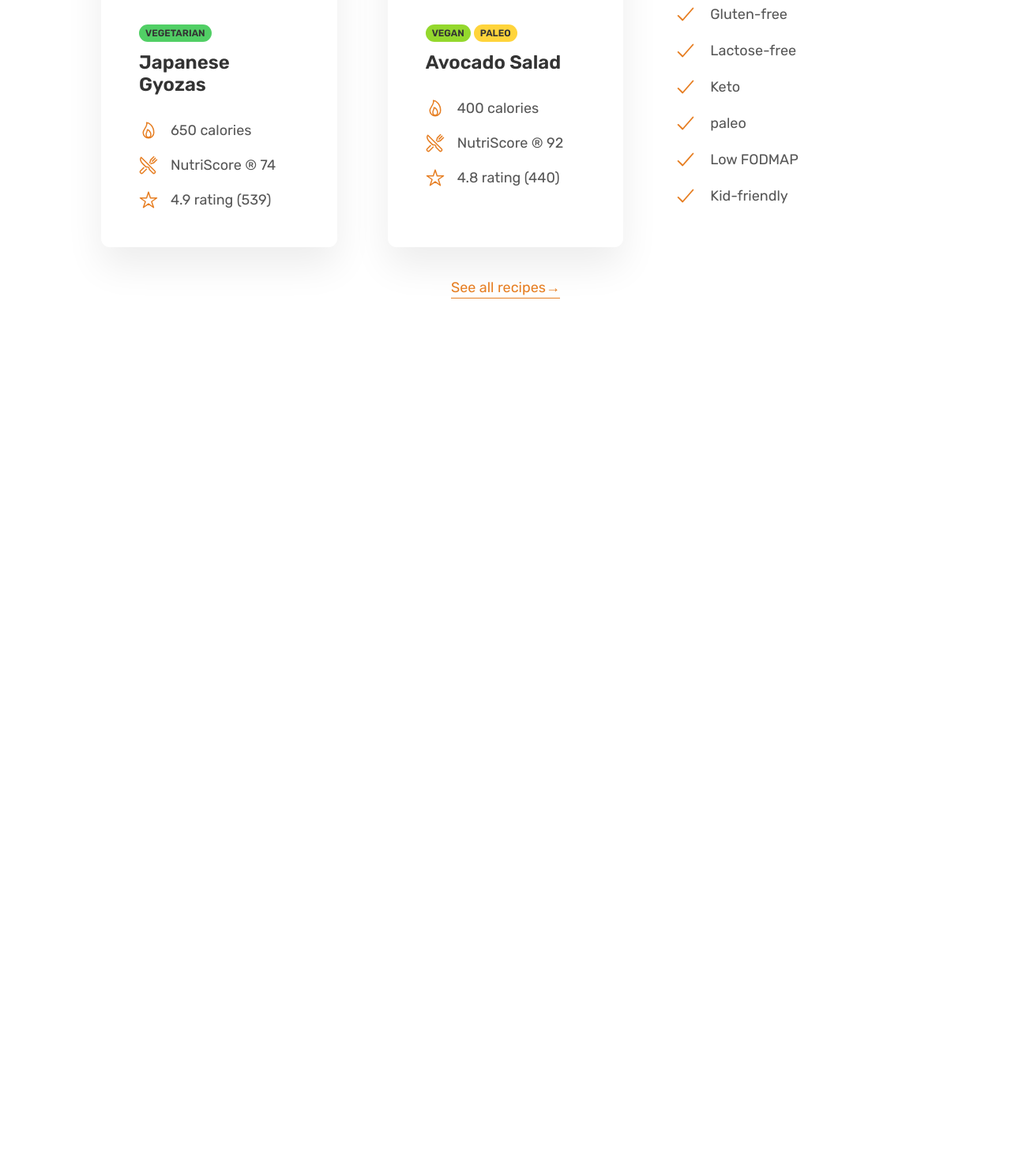
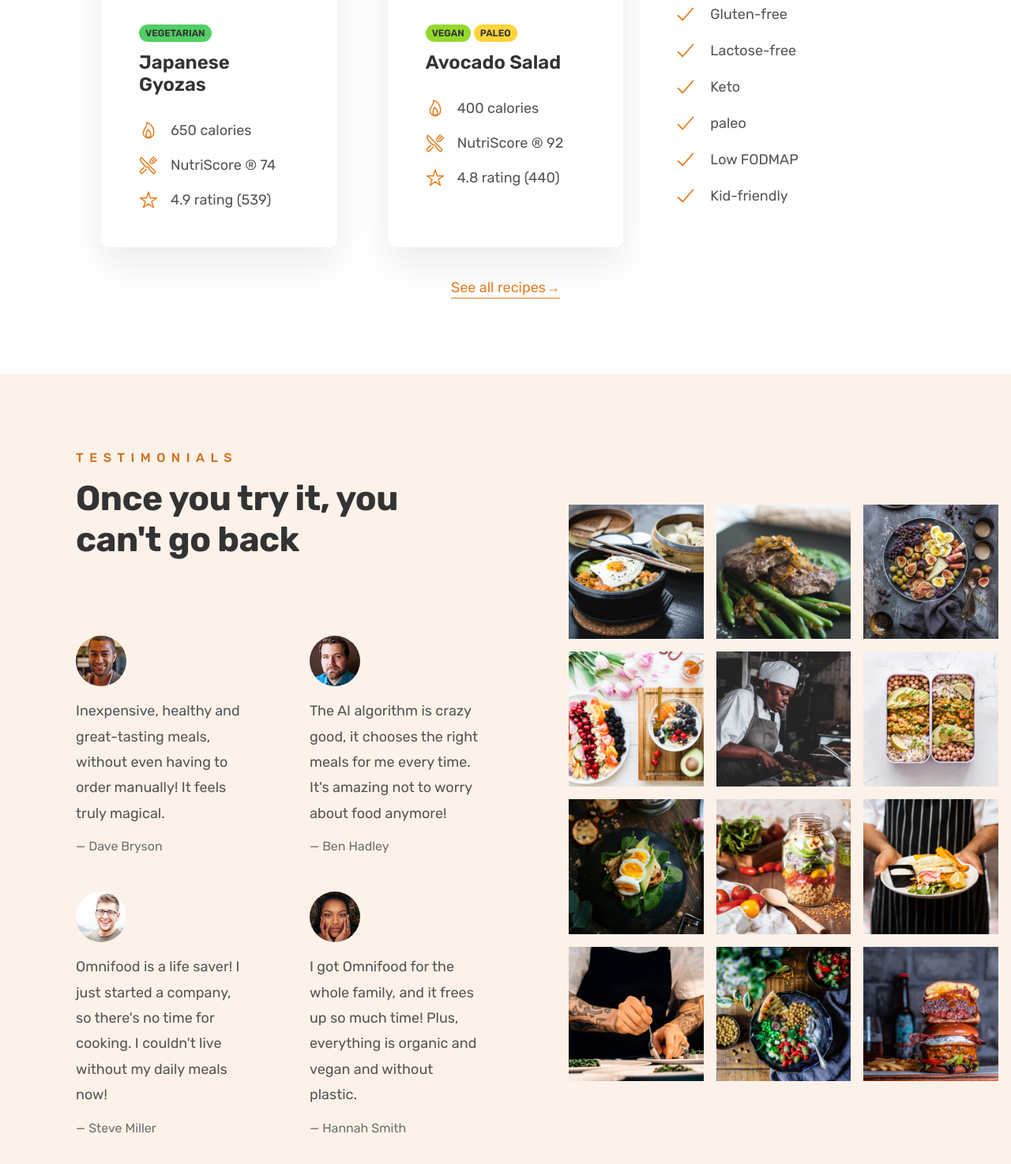
Before and after one commit to farazmrx/Omnifood, a website: page index.html in a window 1280 px wide. Shown: the part 3102-4576 px from the top of the page at 79% size. Before the commit the page ends 3576 px from the top, so only its background shows below. Drawn offline with nearby package versions, Linux system fonts and the light colour scheme.

Commit message:
Build the Testimonials Section

```diff
--- a/index.html
+++ b/index.html
@@ -211,6 +211,91 @@
         </div><!-- container meals__allrecipes -->
     </section>
 
+    <section class="testimonials">
+
+        <div class="testimonials__container">
+            <span class="subheading">testimonials</span>
+            <h2 class="heading--secondary u-mb-largest">Once you try it, you can't go back</h2>
+
+
+            <div class="testimonials__content">
+                <figure class="testimonial">
+                    <img src="img/customers/dave.jpg" alt="dave photo" class="testimonial__img">
+                    <blockquote class="testimonial__text">Inexpensive, healthy and great-tasting meals, without even having to order manually! It feels truly magical.</blockquote>
+                    <p class="testimonial__name">&mdash; Dave Bryson</p>
+                </figure>
+
+                <figure class="testimonial">
+                    <img src="img/customers/ben.jpg" alt="ben photo" class="testimonial__img">
+                    <blockquote class="testimonial__text">The AI algorithm is crazy good, it chooses the right meals for me every time. It's amazing not to worry about food anymore!</blockquote>
+                    <p class="testimonial__name">&mdash; Ben Hadley</p>
+                </figure>
+
+                <figure class="testimonial">
+                    <img src="img/customers/steve.jpg" alt="steve photo" class="testimonial__img">
+                    <blockquote class="testimonial__text">Omnifood is a life saver! I just started a company, so there's no time for cooking. I couldn't live without my daily meals now!</blockquote>
+                    <p class="testimonial__name">&mdash; Steve Miller</p>
+                </figure>
+
+                <figure class="testimonial">
+                    <img src="img/customers/hannah.jpg" alt="hannah photo" class="testimonial__img">
+                    <blockquote class="testimonial__text">I got Omnifood for the whole family, and it frees up so much time! Plus, everything is organic and vegan and without plastic.</blockquote>
+                    <p class="testimonial__name">&mdash; Hannah Smith</p>
+                </figure>
+            </div><!-- testimonials__content -->
+        </div><!-- testimonials__container -->
+
+        <div class="testimonials__gallery">
+            <figure class="testimonials__gallery--item">
+                <img src="img/gallery/gallery-1.jpg" alt="photo of food">
+            </figure>
+
+            <figure class="testimonials__gallery--item">
+                <img src="img/gallery/gallery-2.jpg" alt="photo of food">
+            </figure>
+
+            <figure class="testimonials__gallery--item">
+                <img src="img/gallery/gallery-3.jpg" alt="photo of food">
+            </figure>
+
+            <figure class="testimonials__gallery--item">
+                <img src="img/gallery/gallery-4.jpg" alt="photo of food">
+            </figure>
+
+            <figure class="testimonials__gallery--item">
+                <img src="img/gallery/gallery-5.jpg" alt="photo of food">
+            </figure>
+
+            <figure class="testimonials__gallery--item">
+                <img src="img/gallery/gallery-6.jpg" alt="photo of food">
+            </figure>
+
+            <figure class="testimonials__gallery--item">
+                <img src="img/gallery/gallery-7.jpg" alt="photo of food">
+            </figure>
+
+            <figure class="testimonials__gallery--item">
+                <img src="img/gallery/gallery-8.jpg" alt="photo of food">
+            </figure>
+
+            <figure class="testimonials__gallery--item">
+                <img src="img/gallery/gallery-9.jpg" alt="photo of food">
+            </figure>
+
+            <figure class="testimonials__gallery--item">
+                <img src="img/gallery/gallery-10.jpg" alt="photo of food">
+            </figure>
+
+            <figure class="testimonials__gallery--item">
+                <img src="img/gallery/gallery-11.jpg" alt="photo of food">
+            </figure>
+
+            <figure class="testimonials__gallery--item">
+                <img src="img/gallery/gallery-12.jpg" alt="photo of food">
+            </figure>
+        </div><!-- testimonials__gallery -->
+    </section>
+
 
 <script type="module" src="https://unpkg.com/ionicons@5.5.2/dist/ionicons/ionicons.esm.js"></script>
 <script nomodule src="https://unpkg.com/ionicons@5.5.2/dist/ionicons/ionicons.js"></script>
--- a/sass/abstracts/_variable.scss
+++ b/sass/abstracts/_variable.scss
@@ -16,3 +16,4 @@ $color-black: #000;
 $color-gray-dark-1: #555;
 $color-gray-dark-2: #333;
 $color-gray-dark-3: #888;
+$color-gray-dark-4: #6f6f6f;
--- a/sass/components/_meals.scss
+++ b/sass/components/_meals.scss
@@ -86,9 +86,6 @@
             display: flex;
             align-items: center;
             gap: 1.6rem;
-            span {
-
-            }
         }
 
         &--icon {
--- /dev/null
+++ b/sass/components/_testimonials.scss
@@ -0,0 +1,57 @@
+.testimonials {
+    background-color: $color-primary-light-1;
+    display: grid;
+    grid-template-columns: 55fr 45fr;
+    align-items: center;
+
+    &__container {
+        padding: 9.6rem;
+    }
+
+    &__content {
+        display: grid;
+        grid-template-columns: repeat(2, 1fr);
+        row-gap: 4.8rem;
+        column-gap: 8rem;
+    }
+
+    &__gallery {
+        display: grid;
+        grid-template-columns: repeat(3, 1fr);
+        gap: 1.6rem;
+        padding: 1.6rem;
+
+        &--item {
+            overflow: hidden;
+
+            img {
+                display: block;
+                width: 100%;
+                transition: all .4s;
+
+                &:hover {
+                    transform: scale(1.1);
+                }
+            }
+        }
+    }
+}
+
+.testimonial {
+    &__img {
+        width: 6.4rem;
+        border-radius: 50%;
+        margin-bottom: 1.2rem;
+    }
+
+    &__text {
+        font-size: 1.8rem;
+        line-height: 1.8;
+        margin-bottom: 1.6rem;
+    }
+
+    &__name {
+        font-size: 1.6rem;
+        color: $color-gray-dark-4;
+    }
+}
--- a/sass/main.scss
+++ b/sass/main.scss
@@ -12,6 +12,7 @@
 @import "components/hero";
 @import "components/how";
 @import "components/meals";
+@import "components/testimonials";
 
 @import "layout/footer";
 @import "layout/header";
```
Also changed, not shown: dist/style.css.
